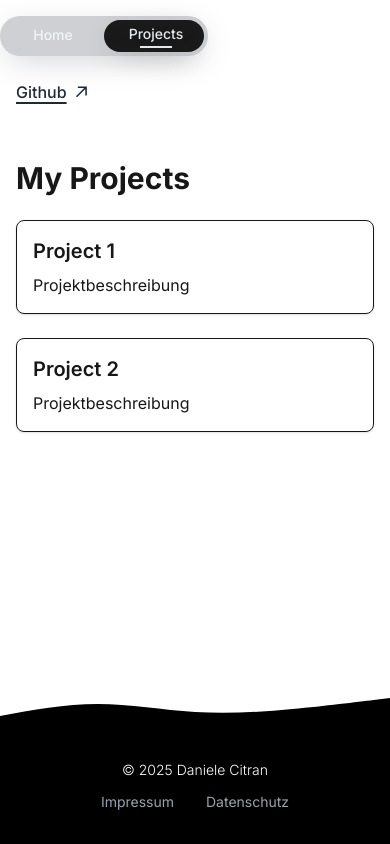
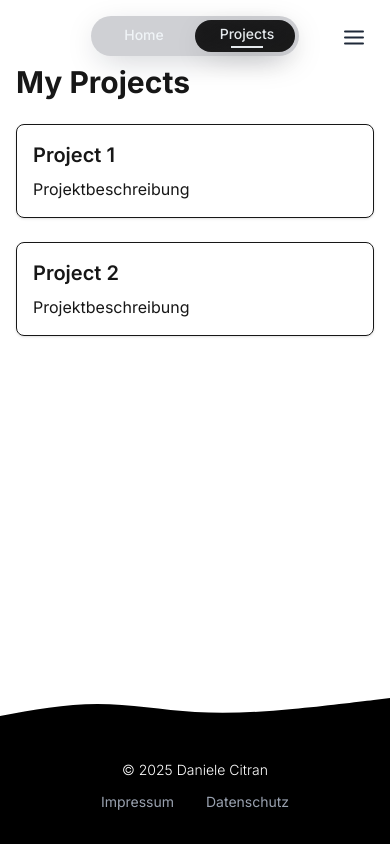
Before and after one commit to danielecitran/my-portfolio, a Next.js app: page /projects in a window 390 px wide. Built offline with nearby package versions, Linux system fonts and the light colour scheme.

Commit message:
implemented new burger menu in phone view

```diff
--- a/app/components/header.tsx
+++ b/app/components/header.tsx
@@ -26,28 +26,56 @@ const ExternalLinkIcon = () => (
   </svg>
 );
 
-const GithubLink = () => (
-  <a
-    href="https://github.com/danielecitran"
-    className="text-primary hover:text-hover flex items-center gap-1 text-sm transition-colors duration-200"
-    target="_blank"
-    rel="noopener noreferrer"
-  >
-    <span>Github</span>
-    <ExternalLinkIcon />
-  </a>
-);
+const MenuIcon = ({ isOpen }: { isOpen: boolean }) => (
+    <div className="flex flex-col justify-center items-center w-6 h-6 cursor-pointer">
+        <motion.span
+            className="w-5 h-0.5 bg-gray-800 rounded-full block"
+            animate={{
+                rotate: isOpen ? 45 : 0,
+                y: isOpen ? 6 : 0
+            }}
+            transition={{ duration: 0.2 }}
+        />
+        <motion.span
+            className="w-5 h-0.5 bg-gray-800 rounded-full block my-1"
+            animate={{
+                opacity: isOpen ? 0 : 1
+            }}
+            transition={{ duration: 0.2 }}
+        />
+        <motion.span
+            className="w-5 h-0.5 bg-gray-800 rounded-full block"
+            animate={{
+                rotate: isOpen ? -45 : 0,
+                y: isOpen ? -6 : 0
+            }}
+            transition={{ duration: 0.2 }}
+        />
+    </div>
+)
 
 export default function Header({}: HeaderProps) {
     // Get current route path for active tab tracking
     const pathname = usePathname()
     // Set initial active tab based on current path (0 for Home, 1 for Projects)
     const [activeTab, setActiveTab] = useState<number>(pathname === "/projects" ? 1 : 0)
+    const [isMenuOpen, setIsMenuOpen] = useState(false)
+    const [scrollY, setScrollY] = useState(0)
 
     // Update active tab when pathname changes
     useEffect(() => {
         setActiveTab(pathname === "/projects" ? 1 : 0)
     }, [pathname])
+
+    // Handle scroll events
+    useEffect(() => {
+        const handleScroll = () => {
+            setScrollY(window.scrollY)
+        }
+
+        window.addEventListener("scroll", handleScroll, { passive: true })
+        return () => window.removeEventListener("scroll", handleScroll)
+    }, [])
 
     // Constants for styling and animations
     const BUTTON_WIDTH = 100
@@ -62,13 +90,10 @@ export default function Header({}: HeaderProps) {
     } as const
 
     return (
-        <header className="bg-transparent py-4 sticky top-0 z-50">
-            {/* Main navigation container with backdrop blur effect */}
-            <div
-                className="container mx-auto flex flex-col sm:flex-row justify-center relative"
-                suppressHydrationWarning
-            >
-                {/* Navigation bar with glass morphism effect */}
+        <>
+            {/* Fixed Navigation Header */}
+            <header className="bg-transparent fixed top-0 left-0 right-0 z-50">
+                <div className="container mx-auto flex justify-center py-4 relative">
                     <nav className="bg-gray-900/20 backdrop-blur-xl rounded-full flex items-center relative h-10 px-2 py-1 w-[208px] shadow-[0_8px_32px_-8px_rgba(15,23,42,0.25)] hover:shadow-[0_8px_32px_-4px_rgba(15,23,42,0.3)] transition-all duration-300">
                         {/* Animated sliding indicator */}
                         <motion.div
@@ -128,7 +153,22 @@ export default function Header({}: HeaderProps) {
                             </Link>
                         </div>
                     </nav>
-                <div className="mt-4 sm:mt-0 sm:absolute sm:right-4 sm:top-1/2 sm:-translate-y-1/2">
+
+                    {/* Mobile Menu Button */}
+                    <div className="sm:hidden absolute right-4 top-1/2 -translate-y-1/2">
+                        <button
+                            onClick={() => setIsMenuOpen(!isMenuOpen)}
+                            className="p-2 rounded-full hover:bg-gray-900/10 transition-colors duration-200"
+                            aria-label="Toggle menu"
+                        >
+                            <MenuIcon isOpen={isMenuOpen} />
+                        </button>
+                    </div>
+                </div>
+            </header>
+
+            {/* Desktop Github Link - Fixed */}
+            <div className="hidden sm:block fixed top-4 right-4 z-50">
                 <a
                     href="https://github.com/danielecitran"
                     className="px-4 py-2 text-gray-800 hover:text-gray-900 inline-flex items-center gap-2 text-base font-medium transition-all duration-300 rounded-full hover:bg-gray-900/10 hover:backdrop-blur-md"
@@ -141,7 +181,50 @@ export default function Header({}: HeaderProps) {
                     </div>
                 </a>
             </div>
+
+            {/* Mobile Menu Overlay */}
+            <motion.div
+                className="sm:hidden fixed inset-0 bg-white/80 backdrop-blur-lg z-40"
+                initial={{ opacity: 0, y: -10 }}
+                animate={{
+                    opacity: isMenuOpen ? 1 : 0,
+                    y: isMenuOpen ? 0 : -10
+                }}
+                transition={{
+                    duration: 0.2,
+                    ease: [0.4, 0, 0.2, 1]
+                }}
+                style={{
+                    pointerEvents: isMenuOpen ? "auto" : "none"
+                }}
+            >
+                <div className="flex flex-col items-center justify-center h-full gap-6">
+                    <motion.div
+                        initial={{ opacity: 0, y: 20 }}
+                        animate={{
+                            opacity: isMenuOpen ? 1 : 0,
+                            y: isMenuOpen ? 0 : 20
+                        }}
+                        transition={{
+                            duration: 0.2,
+                            delay: 0.1
+                        }}
+                    >
+                        <a
+                            href="https://github.com/danielecitran"
+                            className="px-4 py-2 text-gray-800 hover:text-gray-900 inline-flex items-center gap-2 text-base font-medium transition-all duration-300 rounded-full hover:bg-gray-900/10"
+                            target="_blank"
+                            rel="noopener noreferrer"
+                            onClick={() => setIsMenuOpen(false)}
+                        >
+                            <div className="flex items-center gap-2 underline decoration-[1.5px] underline-offset-4">
+                                <span>Github</span>
+                                <ExternalLinkIcon />
                             </div>
-        </header>
+                        </a>
+                    </motion.div>
+                </div>
+            </motion.div>
+        </>
     )
 }
--- a/app/layout.tsx
+++ b/app/layout.tsx
@@ -21,7 +21,7 @@ export default function RootLayout({
         <body className={`${inter.className} flex flex-col min-h-screen`}>
         <Header />
 
-        <main className="flex-grow">{children}</main>
+        <main className="flex-grow pt-16 sm:pt-14">{children}</main>
 
         <Footer />
         </body>
--- a/app/projects/page.tsx
+++ b/app/projects/page.tsx
@@ -1,6 +1,6 @@
 export default function ProjectsPage() {
     return (
-        <main className="container mx-auto px-4 py-8">
+        <main className="container mx-auto px-4 pb-8">
             <h1 className="text-3xl font-bold mb-6">My Projects</h1>
             <div className="grid grid-cols-1 md:grid-cols-2 lg:grid-cols-3 gap-6">
                 {/* PROJECTS CARDS: */}
```
Lines whose indentation alone changed are shown as unchanged.
